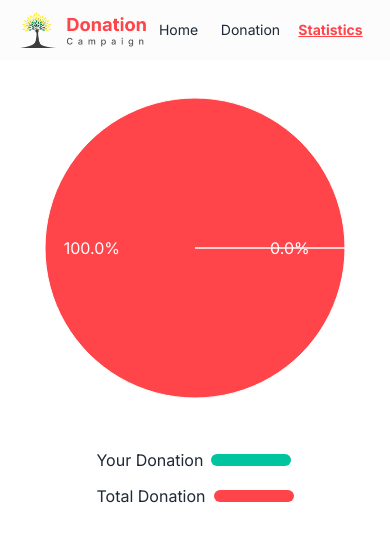
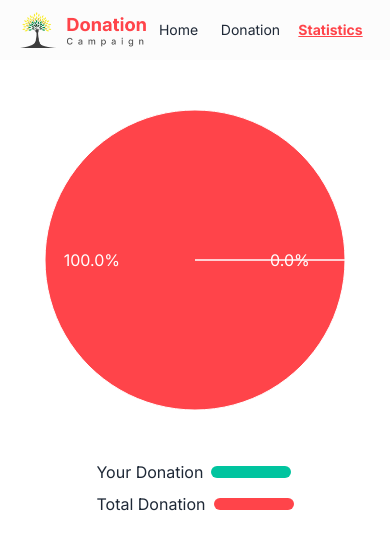
Before and after one commit to Showrov-CoU/Donation-Campaign, a React (Vite) app: page /statistics in a window 390 px wide. Shown: the top 550 px of the page. Built offline with nearby package versions, Linux system fonts and the light colour scheme.

Commit message:
All sections are responsive for all devices

```diff
--- a/src/Components/Donation/Donation.jsx
+++ b/src/Components/Donation/Donation.jsx
@@ -14,7 +14,6 @@ const Donation = () => {
       setIsFound("No data Found");
     }
   }, []);
-
 
   const handleDelete = () => {
     Swal.fire({
@@ -35,7 +34,7 @@ const Donation = () => {
     });
   };
   return (
-    <div className="my-14 mx-4">
+    <div className="mt-20 md:mt-28 mb-10 mx-[5%]">
       {isFound ? (
         <p className="h-[60vh] flex justify-center items-center text-lg font-bold">
           No Data Found
--- a/src/Components/Home/Home.jsx
+++ b/src/Components/Home/Home.jsx
@@ -25,8 +25,8 @@ const Home = () => {
   const handleSearch = () => {
     setSearchValue("");
   };
-//   console.log(searchValue);
-//   console.log(searchCategory.length);
+  //   console.log(searchValue);
+  //   console.log(searchCategory.length);
   return (
     <div>
       <div>
--- a/src/Components/Statistics/Statistics.jsx
+++ b/src/Components/Statistics/Statistics.jsx
@@ -16,12 +16,12 @@ const Statistics = () => {
   }, []);
   console.log(storedData);
   return (
-    <div className="flex flex-col justify-center items-center">
+    <div className="flex flex-col justify-center items-center mt-[60px] md:mt-28 mb-10">
       <PChart
         percentage={percentage}
         remainPercentage={remainPercentage}
       ></PChart>
-      <div className="flex flex-col md:flex-row justify-center gap-3 md:gap-10 pb-10">
+      <div className="flex flex-col md:flex-row justify-center gap-2 md:gap-10 pb-10">
         <div className="flex items-center gap-2">
           <p>Your Donation</p>
           <div className="h-3 w-20 bg-[#00C49F] rounded-md"></div>
```
